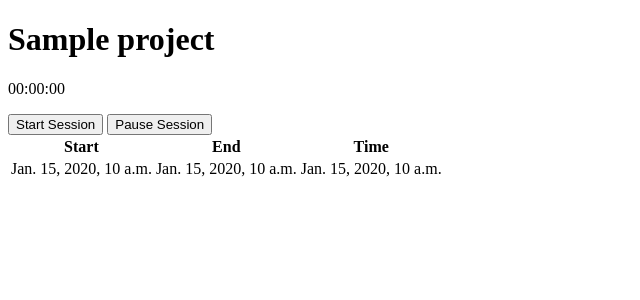
After one commit to PatrickJSli/activity-tracker, a Django app: template ProjectTracker/projects/templates/projects/project_detail.html in a window 1280 px wide. The commit adds this page. Shown: the top 300 px of the page, without its empty margins (0-640 px from the left). Run offline with Django 3.2, Linux system fonts and the light colour scheme; the template is opened without the code that fills it: most values are stand-ins (such as "Sample title", 1, 10 or a date in 2020).

Commit message:
Create and save session using timer

```diff
--- /dev/null
+++ b/ProjectTracker/projects/static/projects/sessionTimer.js
@@ -0,0 +1,82 @@
+window.onload = function () {
+
+    var totalSeconds = 0;
+    var displayHours = document.getElementById("hours");
+    var displayMinutes = document.getElementById("minutes")
+    var displaySeconds = document.getElementById("seconds")
+    var buttonStart = document.getElementById('button-start');
+    var buttonPause = document.getElementById('button-pause');
+    var buttonReset = document.getElementById('button-reset');
+    var session_form = document.getElementById('session_form');
+    var total_time_input = document.getElementById('total_time');
+    var start_time_input = document.getElementById('start_time');
+    var end_time_input = document.getElementById('end_time');
+    var Interval;
+    var state = 0;
+    var startDate = null;
+
+    buttonStart.onclick = function() {
+
+        if (state == 0) {
+            clearInterval(Interval);
+            Interval = setInterval(updateTimer, 1000);
+            buttonStart.innerHTML = "End Session";
+            state = 1;
+            startDate = new Date();
+        } else if (state == 1) {
+            clearInterval(Interval);
+            buttonStart.innerHTML = "Save Session";
+            state = 2;
+        } else if (state == 2) {
+            endDate = new Date();
+            total_time_input.value = totalSeconds;
+            start_time_input.value = (new Date(startDate.getTime() - startDate.getTimezoneOffset() * 60000).toISOString()).slice(0, -1);
+            end_time_input.value = (new Date(endDate.getTime() - endDate.getTimezoneOffset() * 60000).toISOString()).slice(0, -1);
+            session_form.submit();
+
+            clearInterval(Interval);
+            totalSeconds = 0
+            displayHours.innerHTML = "00";
+            displayMinutes.innerHTML = "00";
+            displaySeconds.innerHTML = "00";
+        }
+
+    }
+
+    buttonPause.onclick = function() {
+        clearInterval(Interval);
+    }
+
+    buttonReset.onclick = function() {
+        clearInterval(Interval);
+        totalSeconds = 0
+        displayHours.innerHTML = "00";
+        displayMinutes.innerHTML = "00";
+        displaySeconds.innerHTML = "00";
+    }
+
+    function updateTimer () {
+        totalSeconds++;
+        seconds = totalSeconds % 60;
+        minutes = Math.floor(totalSeconds / 60) % 60;
+        hours = Math.floor(totalSeconds / 3600);
+
+        if(seconds <= 9) {
+            displaySeconds.innerHTML = "0" + seconds;
+        } else {
+            displaySeconds.innerHTML = seconds;
+        }
+
+        if (minutes <= 9) {
+            displayMinutes.innerHTML = "0" + minutes;
+        } else {
+            displayMinutes.innerHTML = minutes;
+        }
+
+        if (hours <= 9) {
+            displayHours.innerHTML = "0" + hours;
+        } else {
+            displayHours.innerHTML = hours;
+        }
+    }
+}
--- a/ProjectTracker/projects/templates/projects/dashboard.html
+++ b/ProjectTracker/projects/templates/projects/dashboard.html
@@ -21,8 +21,8 @@
             </tr>
             {% for project in projects %}
             <tr>
-                <td><a href={% url 'projects:project_detail' project.title %}>{{project.title}}</a></td>
-                <td>{{project.total_time_}}</td>
+                <td><a href={% url 'projects:project_detail' project.slug %}>{{project.title}}</a></td>
+                <td>{{project.total_time}}</td>
                 <td>{{project.last_worked_on}}</td>
             </tr>
             {% endfor %}
--- /dev/null
+++ b/ProjectTracker/projects/templates/projects/project_detail.html
@@ -0,0 +1,38 @@
+<!DOCTYPE html>
+<html>
+    <head>
+        <meta charset="utf-8">
+        <title>Projects</title>
+        {% load static %}
+        <script src="{% static 'projects/sessionTimer.js' %}"></script>
+    </head>
+    <body>
+        <h1>{{project.title}}</h1>
+        <p><span id="hours">00</span>:<span id="minutes">00</span>:<span id="seconds">00</span></p>
+        <button id="button-start">Start Session</button>
+        <button id="button-pause">Pause Session</button>
+        <button hidden id="button-reset">Reset</button>
+
+        <form id="session_form" method="POST">
+            {% csrf_token %}
+            <input type="hidden" id="start_time" name="start_date"></input>
+            <input type="hidden" id="end_time" name="end_date"></input>
+            <input type="hidden" id="total_time" name="total_time"></input>
+        </form>
+
+        <table>
+            <tr>
+                <th>Start</th>
+                <th>End</th>
+                <th>Time</th>
+            </tr>
+            {% for session in sessions %}
+            <tr>
+                <td>{{session.start_date}}</a></td>
+                <td>{{session.end_date}}</td>
+                <td>{{session.total_time}}</td>
+            </tr>
+            {% endfor %}
+        </table>
+    </body>
+</html>
--- a/ProjectTracker/projects/tests.py
+++ b/ProjectTracker/projects/tests.py
@@ -13,7 +13,7 @@ from oauth.models import User
 class ProjectTests(TestCase):
     def test_create_project(self):
         owner = User.objects.create(username="owner", password="password")
-        project = Project.objects.create(owner=owner, title="Test Project")
+        project = Project.objects.create(owner=owner, title="Test Project", slug="test-project")
 
         self.assertIn(project, Project.objects.filter(owner=owner))
 
```
Also changed, not shown: ProjectTracker/projects/models.py (+7 -0 lines), ProjectTracker/projects/views.py (+16 -3 lines), ProjectTracker/projects/migrations/0012_session_total_time.py (added), ProjectTracker/projects/migrations/0013_project_slug.py (added).
